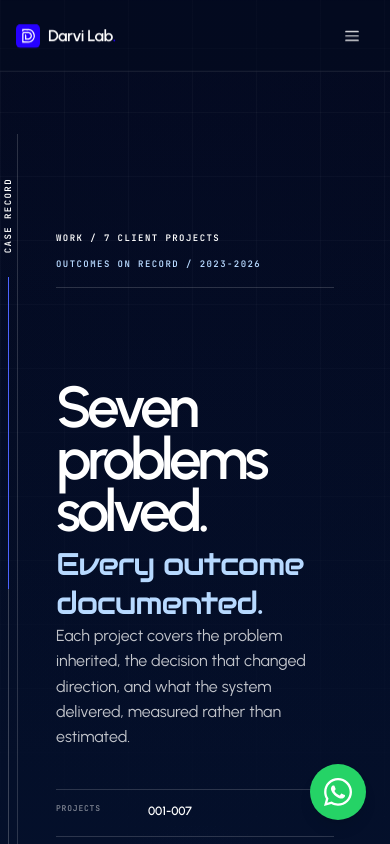
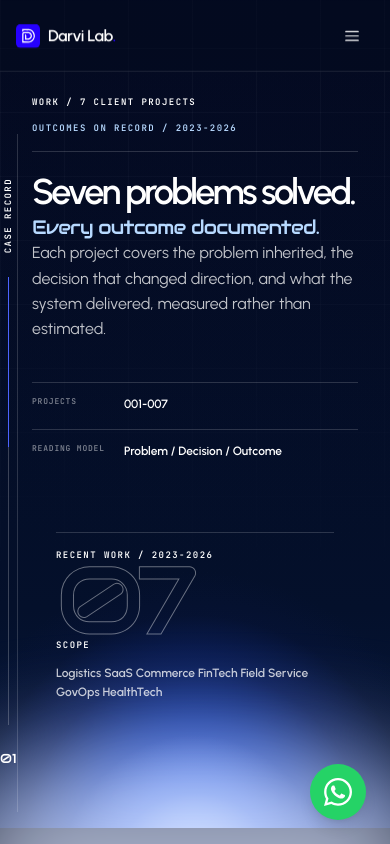
Before and after one commit to manishpun08/Darvilab-FE-V1, a Next.js app: page /work in a window 390 px wide. Shown: the top 844 px of the page. Built offline with nearby package versions, Linux system fonts and the light colour scheme.

Commit message:
fix(Hero.tsx): adjust layout and styling for responsive design and improve accessibility

```diff
--- a/app/work/partials/Hero.tsx
+++ b/app/work/partials/Hero.tsx
@@ -35,7 +35,7 @@ export function Hero({
 
   return (
     <section
-      className={`min-h-screen overflow-hidden overflow-x-clip bg-[#050b1f] text-white ${
+      className={`min-h-screen overflow-hidden  overflow-x-clip max-md:overflow-y-visible bg-[#050b1f] text-white ${
         stickyLayerEnabled ? "sticky top-0 z-0" : "relative"
       }`}
       id="hero"
@@ -54,9 +54,9 @@ export function Hero({
         <LockedHeroBackgroundLayers />
       </div>
       <div
-        className={`${shell} relative z-10 grid min-h-screen grid-cols-[68px_minmax(0,1fr)_280px] pt-[72px] max-lg:grid-cols-[56px_1fr] max-md:block`}
+        className={`${shell} relative z-10 grid min-h-screen grid-cols-[68px_minmax(0,1fr)_280px] pt-18 max-lg:grid-cols-[56px_1fr] max-md:block max-md:pt-4`}
       >
-        <aside className="flex flex-col items-center border-r border-white/16 py-11 max-md:absolute max-md:bottom-8 max-md:left-0 max-md:top-[134px]">
+        <aside className="flex flex-col items-center border-r border-white/16 py-11 max-md:absolute max-md:bottom-8 max-md:left-0 max-md:top-33.5">
           <span className={`${label} [writing-mode:vertical-rl] rotate-180`}>
             Case Record
           </span>
@@ -64,7 +64,7 @@ export function Hero({
           <b className="font-display text-[13px] font-normal">01</b>
         </aside>
 
-        <div className="flex min-w-0 flex-col justify-center px-[clamp(32px,5vw,80px)] pb-14 pt-[clamp(64px,8vh,104px)] max-lg:px-9 max-md:px-10 max-md:pt-40">
+        <div className="flex min-w-0 flex-col justify-center px-[clamp(32px,5vw,80px)] pb-14 pt-[clamp(64px,8vh,104px)] max-lg:px-9 max-md:px-4 max-md:pt-20 ">
           <div className="flex max-w-[820px] items-center justify-between border-b border-white/16 pb-4 max-sm:flex-col max-sm:items-start max-sm:gap-3">
             <span className={label} data-hero-tagline>
               Work / 7 client projects
@@ -75,7 +75,7 @@ export function Hero({
           </div>
 
           <h1
-            className={`${sectionTitle} mt-[clamp(72px,11vh,132px)] max-w-[980px] text-[clamp(58px,7.35vw,114px)] text-white`}
+            className={`${sectionTitle} mt-[clamp(72px,11vh,132px)] max-md:mt-6 max-md:text-4xl lg:max-w-245 text-[clamp(58px,7.35vw,114px)] text-white`}
           >
             <span className="block" data-hero-line>
               Seven problems solved.
@@ -88,7 +88,7 @@ export function Hero({
             </span>
           </h1>
 
-          <div className="mt-auto grid max-w-[820px] grid-cols-[1.25fr_.75fr] gap-10 max-md:grid-cols-1">
+          <div className="mt-auto max-md:mt-0 grid max-w-[820px] grid-cols-[1.25fr_.75fr] gap-10 max-md:grid-cols-1">
             <p
               className="max-w-[500px] text-[16px] leading-[1.58] text-white/76"
               data-hero-paragraph
@@ -111,7 +111,7 @@ export function Hero({
                 className="grid grid-cols-[92px_1fr] border-t border-white/16 pt-3"
                 data-hero-stat
               >
-                <dt className="font-mono text-[8px] font-semibold uppercase tracking-[0.1em] text-white/48">
+                <dt className="font-mono text-[8px] font-semibold uppercase tracking-widest text-white/48">
                   Reading model
                 </dt>
                 <dd className="m-0 text-[12px] font-semibold">
@@ -122,12 +122,12 @@ export function Hero({
           </div>
         </div>
 
-        <aside className="grid grid-rows-[auto_1fr_auto] border-l border-white/16 py-11 pl-7 max-lg:col-start-2 max-lg:mt-10 max-lg:border-l-0 max-lg:border-t max-lg:pl-0 max-lg:pt-8 max-md:mx-10 max-md:mt-12">
+        <aside className="grid grid-rows-[auto_1fr_auto] max-md:grid-rows-[auto_auto_auto] border-l border-white/16 py-11 max-md:py-4 pl-7 max-lg:col-start-2 max-lg:mt-10 max-lg:border-l-0 max-lg:border-t max-lg:pl-0 max-lg:pt-8 max-md:mx-10 max-md:mt-4">
           <div className="flex justify-between">
             <span className={label}>Recent work / 2023-2026</span>
           </div>
           <h2
-            className="self-center font-display text-[clamp(118px,13vw,214px)] leading-[0.8] tracking-[-0.08em] text-transparent [-webkit-text-stroke:1px_rgba(255,255,255,0.4)]"
+            className="self-center font-display text-[clamp(118px,13vw,214px)] leading-[0.8] max-md:text-[6rem] tracking-[-0.08em] text-transparent [-webkit-text-stroke:1px_rgba(255,255,255,0.4)]"
             data-hero-counter
           >
             07
```
